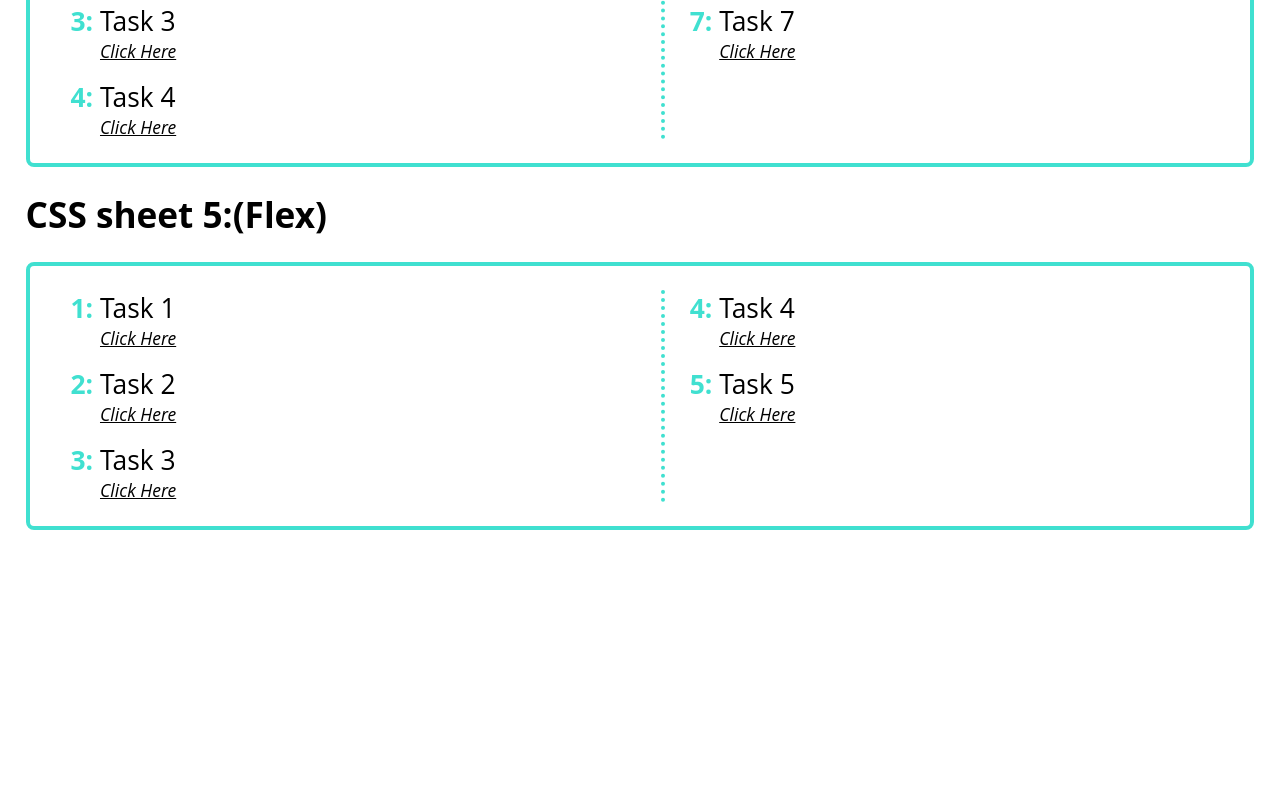
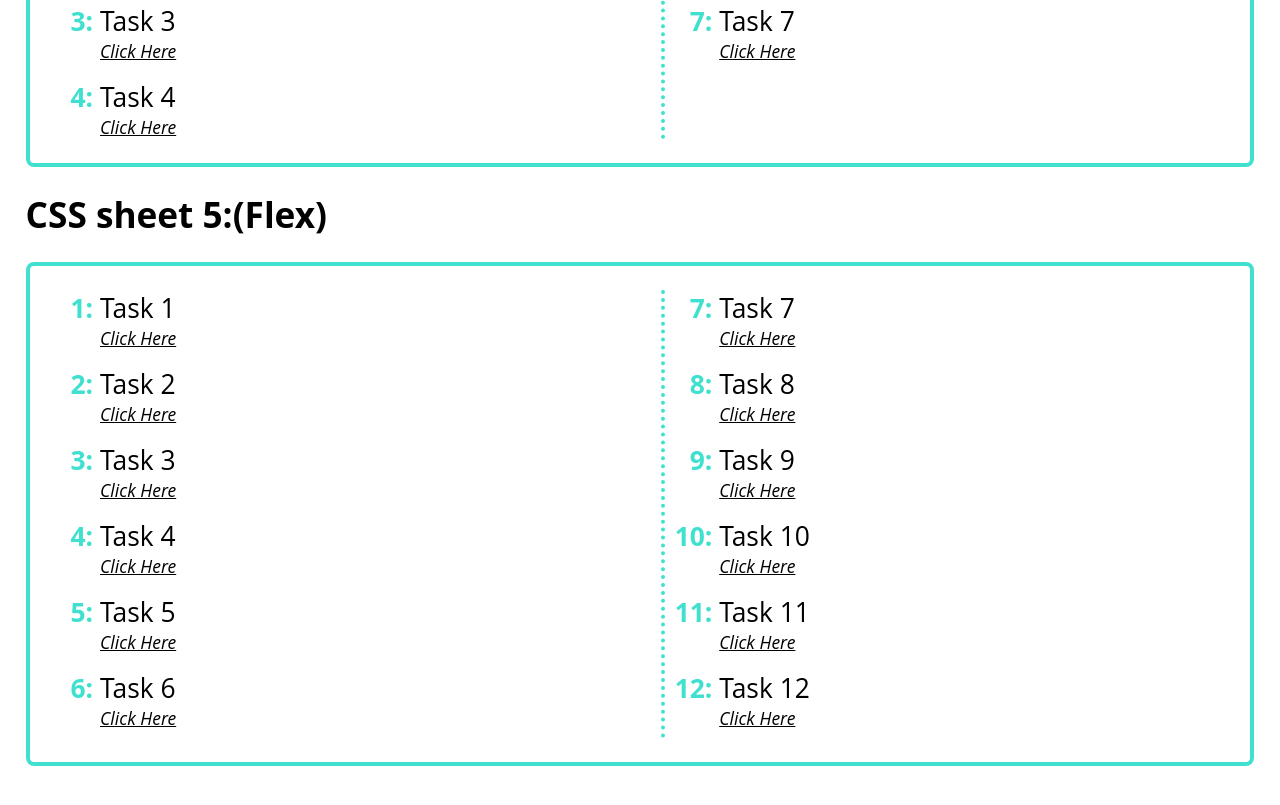
Before and after one commit to RandDabbour/Solve_HTML_CSS_Task, a plain HTML site: page index.html in a window 1280 px wide. Shown: the part 4943-5748 px from the top of the page. Before the commit the page ends 5516 px from the top, so only its background shows below. Drawn offline with Linux system fonts and the light colour scheme.

Commit message:
push css index

```diff
--- a/index.html
+++ b/index.html
@@ -491,6 +491,38 @@
 			<span>Task 5</span>
 			<span><a href="third_task 14-9/Task 1.5.html" target="_blank">Click Here</a></span>
 		</li>
+		<li>
+			<span>Task 6</span>
+			<span><a href="third_task 14-9/Task 1.6.html" target="_blank">Click Here</a></span>
+		</li>
+		<li>
+			<span>Task 7</span>
+			<span><a href="third_task 14-9/Task 1.7.html" target="_blank">Click Here</a></span>
+		</li>
+		<li>
+			<span>Task 8</span>
+			<span><a href="third_task 14-9/Task 1.8.html" target="_blank">Click Here</a></span>
+		</li>
+		<li>
+			<span>Task 9</span>
+			<span><a href="third_task 14-9/Task 1.9.html" target="_blank">Click Here</a></span>
+		</li>
+		<li>
+			<span>Task 10</span>
+			<span><a href="third_task 14-9/Task 1.10.html" target="_blank">Click Here</a></span>
+		</li>
+		<li>
+			<span>Task 11</span>
+			<span><a href="third_task 14-9/Task 1.11.html" target="_blank">Click Here</a></span>
+		</li>
+		<li>
+			<span>Task 12</span>
+			<span><a href="third_task 14-9/Task 1.12.html" target="_blank">Click Here</a></span>
+		</li>
+
+
+
+
 
 
 
```
Also changed, not shown: third_task 14-9/live-code.html (added, +24 -0 lines), third_task 14-9/liveStyle.css (added, +18 -0 lines).
